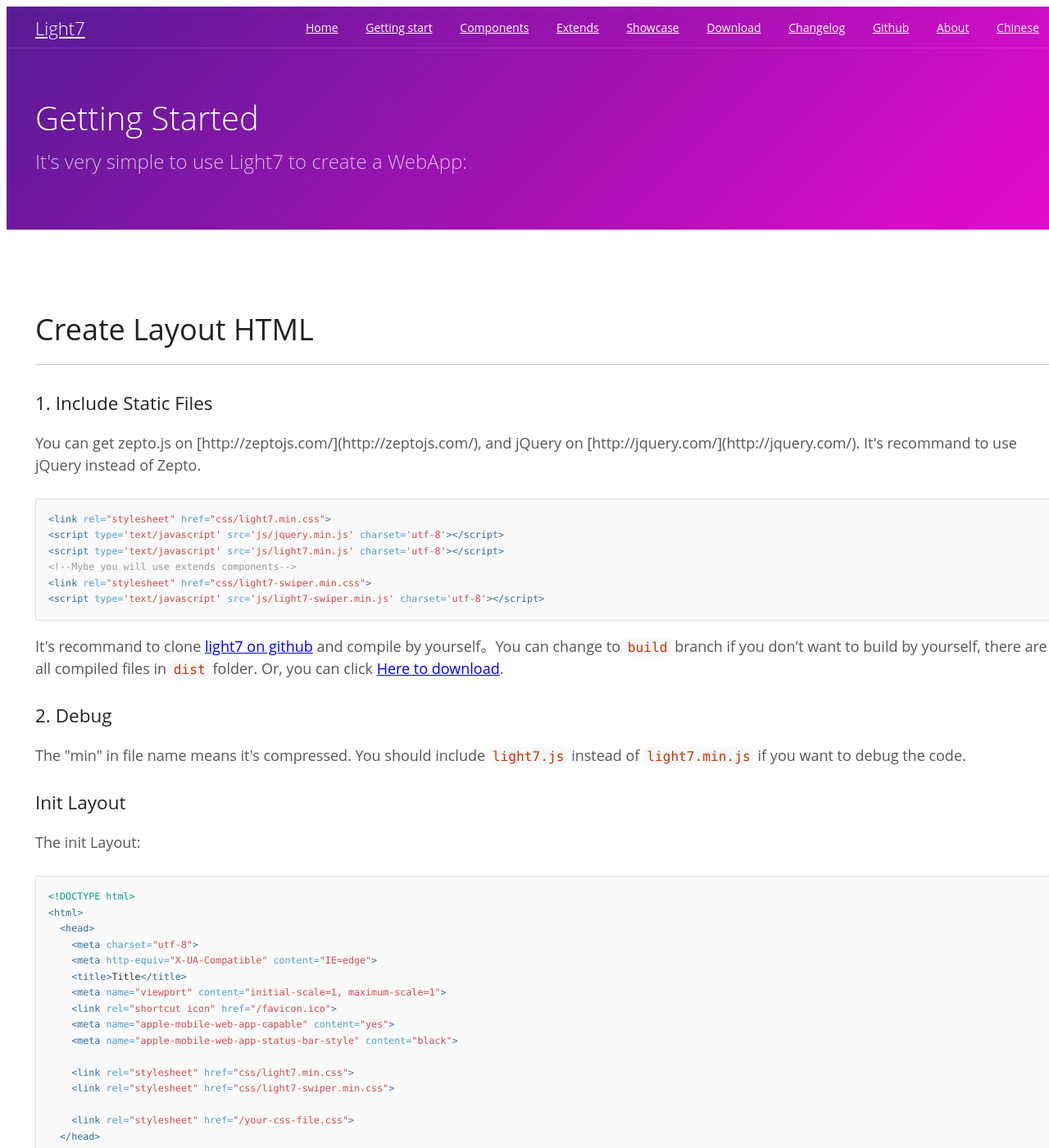
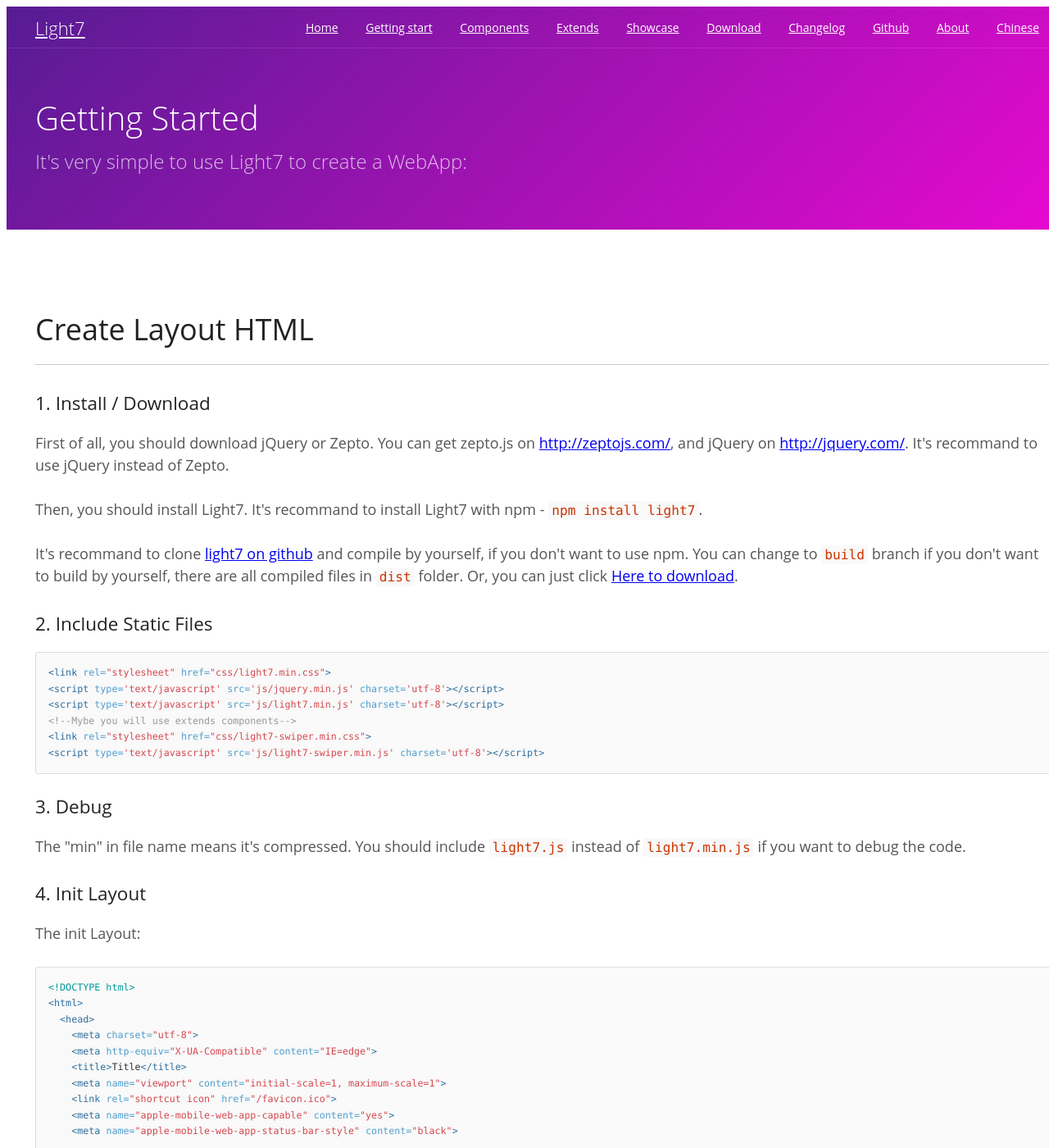
Before and after one commit to lihongxun945/light7-cn, a Jekyll site: the page built from docs/getting-started.html, in a window 1280 px wide and 1400 px high. Shown: the whole window at 82% size. Built offline with Jekyll 4.4.1, drawn with Linux system fonts in a browser that asks for light colours; a style sheet for code colours, icons or effects is not loaded.

Commit message:
update getting start

```diff
--- a/docs/getting-started.html
+++ b/docs/getting-started.html
@@ -21,9 +21,14 @@
         <h2>Create Layout HTML</h2>
         <p class="lead"></p>
 
-        <h3>1. Include Static Files</h3>
+        <h3>1. Install / Download</h3>
+        <p>First of all, you should download jQuery or Zepto. You can get zepto.js on <a href="http://zeptojs.com/">http://zeptojs.com/</a>, and jQuery on <a href="http://jquery.com/">http://jquery.com/</a>. It's recommand to use jQuery instead of Zepto.</p>
+        <p>Then, you should install Light7. It's recommand to install Light7 with npm - <code>npm install light7</code>.</p>
 
-        <p>You can get zepto.js on [http://zeptojs.com/](http://zeptojs.com/), and jQuery on [http://jquery.com/](http://jquery.com/). It's recommand to use jQuery instead of Zepto.</p>
+        <p>It's recommand to clone <a href="https://github.com/lihongxun945/light7" target="_blank">light7 on github</a> and compile by yourself, if you don't want to use npm. You can change to <code>build</code> branch if you don't want to build by yourself, there are all compiled files in <code>dist</code> folder. Or, you can just click <a href="https://github.com/lihongxun945/light7/archive/build.zip" target="_blank">Here to download</a>.
+
+        <h3>2. Include Static Files</h3>
+
 
 {% highlight html %}
 <link rel="stylesheet" href="css/light7.min.css">
@@ -34,12 +39,11 @@
 <script type='text/javascript' src='js/light7-swiper.min.js' charset='utf-8'></script>
 {% endhighlight %}
 
-<p>It's recommand to clone <a href="https://github.com/lihongxun945/light7" target="_blank">light7 on github</a> and compile by yourself。You can change to <code>build</code> branch if you don't want to build by yourself, there are all compiled files in <code>dist</code> folder. Or, you can click <a href="https://github.com/lihongxun945/light7/archive/build.zip" target="_blank">Here to download</a>.
 
-        <h3>2. Debug</h3>
+        <h3>3. Debug</h3>
         <p>The "min" in file name means it's compressed. You should include <code>light7.js</code> instead of <code>light7.min.js</code> if you want to debug the code.</p>
 
-        <h3>Init Layout</h3>
+        <h3>4. Init Layout</h3>
         <p>The init Layout:</p>
 
 {% highlight html %}
```
